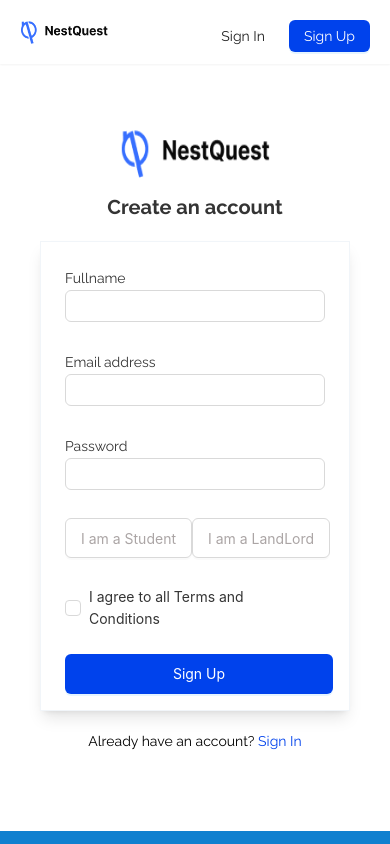
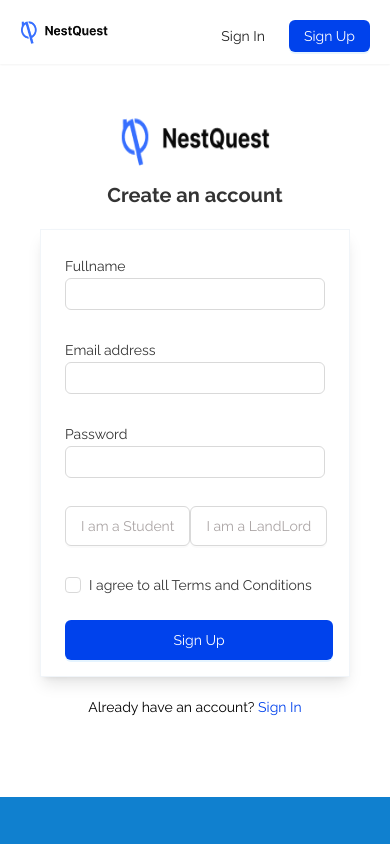
Before and after one commit to Osikoya17/NestQuestv2, a Next.js app: page /signup in a window 390 px wide. Shown: the top 844 px of the page. Built offline with nearby package versions, Linux system fonts and the light colour scheme.

Commit message:
minor changes

```diff
--- a/src/app/login/page.jsx
+++ b/src/app/login/page.jsx
@@ -11,7 +11,7 @@ export default function login() {
     // Main Body
     <main style={raleway.style} className="flex items-center mb-10 justify-center p-10 lg:pt-10 flex-col">
         {/* LOGO */}
-        <h6 className="mt-6 lg:mt-1">
+        <h6 className="mt-3 lg:mt-1">
         <Image
             src={'/logo.png'}
             alt=''
@@ -31,14 +31,14 @@ export default function login() {
             <Input className='h-10 lg:h-8' name='password' label="Fullname"/>
             </div>
             <div className='flex justify-between  p-2 mt-3'>
-            <Checkbox>
+            <Checkbox style={raleway.style}>
             Remember me
-            </Checkbox>
+            </Checkbox >
             <p className='text-xs text-[#0042EC]'>Forgot Password?</p>
             </div>
-            <Button type='primary' className=' h-10 mt-4 bg-[#0042EC] border-none text-sm ml-2 text-white'>Sign in</Button>
+            <Button type='primary' className=' h-10 mt-4 bg-[#0042EC] border-none text-sm ml-2 text-white' style={raleway.style}>Sign in</Button>
             <h5 className='text-center text-sm text-[#353535] mt-5'>Or</h5>
-            <Button className='mt-4 h-10 border border-slate-200 text-sm ml-2 text-black'> Sign in with Google</Button>
+            <Button className='mt-4 h-10 border border-slate-200 text-sm ml-2 text-black' style={raleway.style}> Sign in with Google</Button>
         </section>
 
         <h6 className='mt-5 text-sm'>Don't have an account? <span className='text-[#0042EC]'>Sign Up</span></h6>
--- a/src/app/signup/page.jsx
+++ b/src/app/signup/page.jsx
@@ -9,7 +9,7 @@ export default function signup() {
       // Main Body
       <main style={raleway.style} className="flex items-center mb-10 p-10 lg:pt-10 flex-col">
         {/* Logo */}
-        <h6 className="mt-6 lg:mt-1">
+        <h6 className="mt-3 text-center lg:mt-1">
         <Image
             src={'/logo.png'}
             alt=''
@@ -33,16 +33,16 @@ export default function signup() {
             <Input className='h-8' name='password' label="Fullname"/>
             </div>
             <div className='flex justify-between  p-2 mt-3'>
-            <Button className='w-48 h-10 lg:h-7 text-[#ABA5A5]'> I am a Student</Button>
-            <Button className='w-48 h-10 lg:h-7 text-[#ABA5A5]'>I am a LandLord</Button>
+            <Button className='w-48 h-10 lg:h-7 text-[#ABA5A5]' style={raleway.style}> I am a Student</Button>
+            <Button className='w-48 h-10 lg:h-7 text-[#ABA5A5]' style={raleway.style}>I am a LandLord</Button>
             </div>
-            <Checkbox className='p-2 text-[#353535] mt-3'>
+            <Checkbox className='p-2 text-[#353535] mt-3' style={raleway.style}>
             I agree to all Terms and Conditions
             </Checkbox>
-            <Button type='primary' className='mt-4 h-10 bg-[#0042EC] border-none text-sm ml-2 text-white'>Sign Up</Button>
+            <Button type='primary' className='mt-4 h-10 bg-[#0042EC] border-none text-sm ml-2 text-white' style={raleway.style}>Sign Up</Button>
         </section>
 
-        <h6 className='mt-5 text-sm'> Already have an account? <span className='text-[#0042EC]'>Sign In</span></h6>
+        <h6 className='mt-5 text-sm'> Already have an account? <span className='text-[#0042EC]' >Sign In</span></h6>
 
       </main>
     )
```
